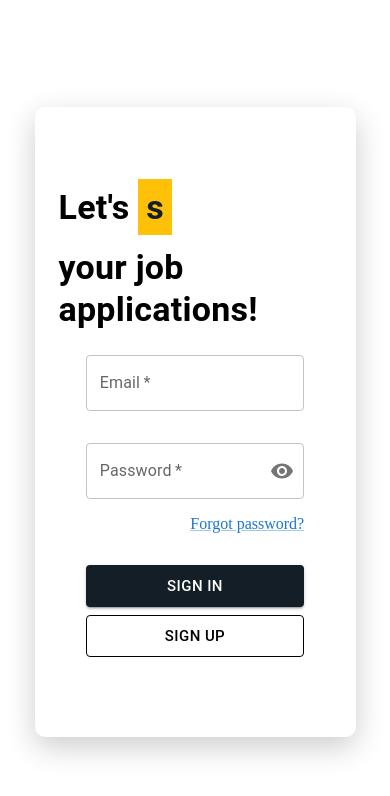
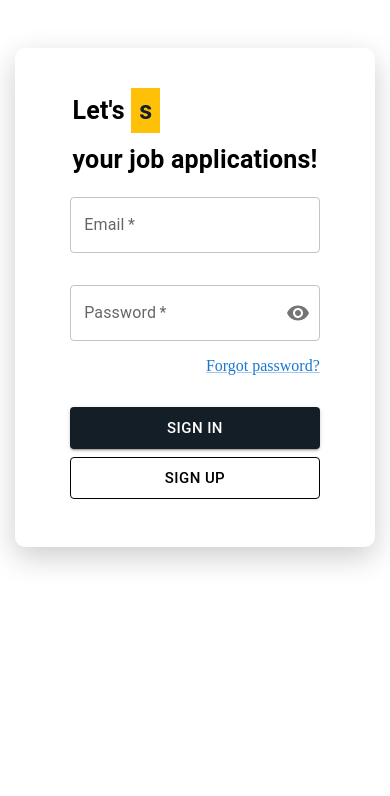
Before and after one commit to nataliia-ruda/DuckTrack-Front-End, a React (Vite) app: page /signin in a window 390 px wide. Shown: the top 796 px of the page. Built offline with nearby package versions, Linux system fonts and the light colour scheme; no server answers.

Commit message:
improved responsivness of sign in page

```diff
--- a/src/components/SigninForm.jsx
+++ b/src/components/SigninForm.jsx
@@ -113,7 +113,7 @@ const SigninForm = () => {
           flexDirection: "column",
         }}
       >
-        <Typography variant="h4" sx={{ fontWeight: "600" }}>
+        <Typography variant="h4" sx={{ fontWeight: "600", fontSize: {xs: 25, md: 33}}}>
           Let's{" "}
           <Typography
             component="span"
@@ -124,11 +124,12 @@ const SigninForm = () => {
               color: "#141E27",
               padding: 1,
               fontWeight: "600",
+              fontSize: {xs: 25, md: 33},
             }}
           ></Typography>
         </Typography>
         <br />
-        <Typography variant="h4" sx={{ fontWeight: "600" }} gutterBottom>
+        <Typography variant="h4" sx={{ fontWeight: "600",fontSize: {xs: 25, md: 33} }} gutterBottom>
           {" "}
           your job applications!{" "}
         </Typography>
--- a/src/components/SigninPage.jsx
+++ b/src/components/SigninPage.jsx
@@ -17,7 +17,6 @@ const LandingPage = () => {
     const ns = "http://www.w3.org/2000/svg";
 
     tl.current = gsap.timeline({ id: "path followers" });
-
 
     const circleData = [
       {
@@ -81,16 +80,14 @@ const LandingPage = () => {
       let newCircle = document.createElementNS(ns, "circle");
       let newText = document.createElementNS(ns, "text");
 
-
-      const { text, color, radius, textColor, fontWeight, fontSize } = circleData[i];
-
+      const { text, color, radius, textColor, fontWeight, fontSize } =
+        circleData[i];
 
       newCircle.setAttributeNS(null, "cx", 300);
       newCircle.setAttributeNS(null, "cy", 300);
       newCircle.setAttributeNS(null, "r", radius);
       /* newCircle.setAttributeNS(null, "stroke", "white");
       newCircle.setAttributeNS(null, "stroke-width", 3); */
-
 
       newText.setAttributeNS(null, "x", 300);
       newText.setAttributeNS(null, "y", 300);
@@ -108,7 +105,6 @@ const LandingPage = () => {
       gsap.set(newCircle, {
         fill: color,
       });
-
 
       tl.current.to(
         [newCircle, newText],
@@ -156,17 +152,18 @@ const LandingPage = () => {
           },
           display: "flex",
           justifyContent: "center",
-          alignItems: "center",
+          alignItems: { xs: "flex-start", md: "center" },
           height: "100vh",
         }}
       >
         <Box
           sx={{
-            width: "70%",
+            width: { xs: "80%", md: "70%" },
             height: "auto",
             boxShadow: "0px 10px 30px rgba(0, 0, 0, 0.2)",
             borderRadius: "10px",
-            py: 10,
+            py: { xs: 6, md: 10 },
+            mt: {xs: 6,md:0},
             px: 3,
             backgroundColor: "#fff",
           }}
@@ -187,7 +184,7 @@ const LandingPage = () => {
             lg: "50%",
           },
           height: "100%",
-          display: "flex",
+          display: { xs: "none", md: "flex" },
           alignItems: "center",
           justifyContent: "center",
           backgroundColor: "#FFC107",
@@ -200,14 +197,12 @@ const LandingPage = () => {
           viewBox="0 0 600 600"
           xmlns="http://www.w3.org/2000/svg"
         >
-
           <path
             className="myPath"
             d="M 300,50 A 250,250 0 1,1 299,50 Z"
             fill="none"
             stroke="transparent"
           />
-
 
           <image
             href="/LoginImg.png"
```
